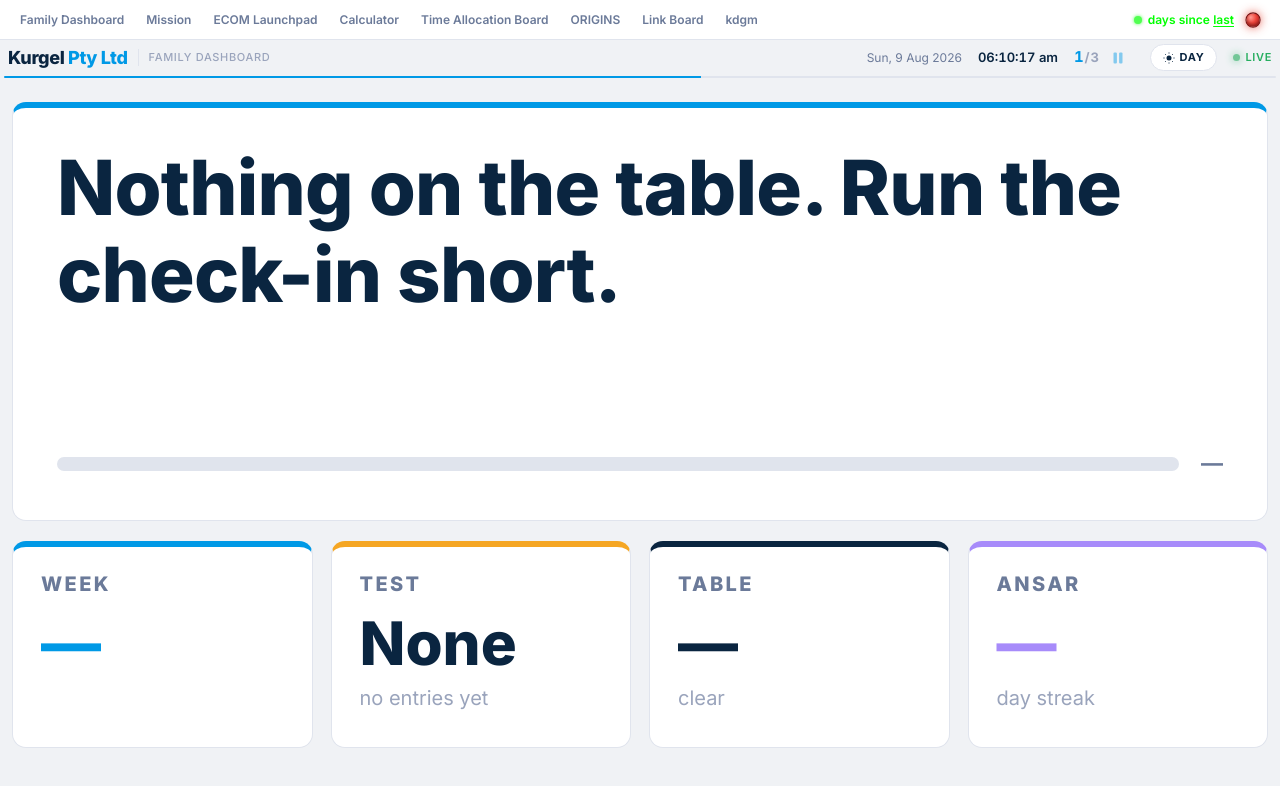
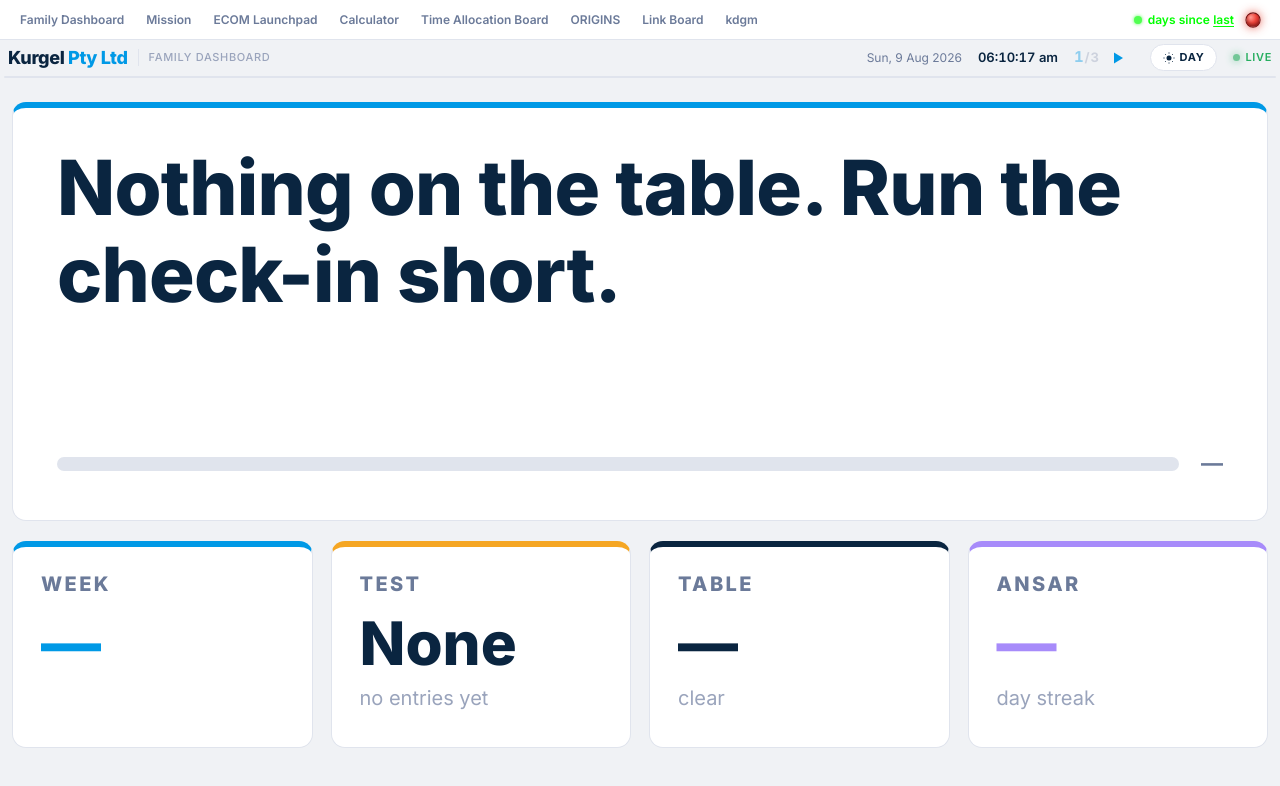
Before and after one commit to kurgelecom-oss/family-dashboard, a Next.js app: page / in a window 1280 px wide. Shown: the top 786 px of the page. Built offline with nearby package versions, Linux system fonts and the light colour scheme; no server answers; the database is empty.

Commit message:
restructure: start paused, play to rotate
Co-Authored-By: Claude Fable 5 <noreply@anthropic.com>
Claude-Session: https://claude.ai/code/session_01VcKBJg5mSVxaEqRYn4MMfo

```diff
--- a/app/components/face/FaceRotator.tsx
+++ b/app/components/face/FaceRotator.tsx
@@ -13,7 +13,9 @@ import FaceFrameLanes from "./FaceFrameLanes";
    · Loop is 50 s — 10 + 15 + 25. DWELL_MS is the ONE constant array; nothing
      else hardcodes a dwell.
    · Hard cut between frames — conditional render, no transition.
-   · ?view=1|2|3 freezes that frame and stops the timer. No param = rotate.
+   · ?view=1|2|3 freezes that frame and stops the timer. No param = mounts
+     PAUSED on frame 1 (owner directive 2026-08-26); rotation starts only
+     when the header play pill is pressed.
    · visibilitychange hidden → pause; visible → resume at frame 1.
    · Touch on a hero/lane/chip (any anchor) navigates. Any other touch pauses
      rotation for 60 s, then resumes at frame 1.
@@ -38,10 +40,14 @@ export default function FaceRotator() {
   /* Owner pause (2026-08-26): indefinite, toggled by the header pause pill.
      Distinct from the 60 s touch-pause (`suspended`) — the timer stays fully
      stopped until the pill is tapped again, and resume restarts at frame 1,
-     the same landing the spec's other resumes use. */
-  const [paused, setPaused] = useState(false);
+     the same landing the spec's other resumes use.
+     Owner directive (Prompt 8, 2026-08-26): the face MOUNTS paused on frame 1
+     — rotation only ever starts from a pill press. Nothing is persisted;
+     every fresh load starts paused. (Deliberate deviation from RESTRUCTURE-
+     SPEC §7 "`/` rotates" — recorded in RESTRUCTURE-LEDGER.) */
+  const [paused, setPaused] = useState(true);
   const frozenRef = useRef<number | null>(null);
-  const pausedRef = useRef(false);
+  const pausedRef = useRef(true);
   const touchTimerRef = useRef<ReturnType<typeof setTimeout> | null>(null);
 
   /* ?view=1|2|3 — freeze that frame, stop the timer. Read once on mount from
@@ -139,7 +145,7 @@ export default function FaceRotator() {
                 type="button"
                 className={"face-pause" + (paused ? " face-pause--on" : "")}
                 aria-pressed={paused}
-                aria-label={paused ? "Resume rotation" : "Pause rotation"}
+                aria-label={paused ? "Start rotation" : "Pause rotation"}
                 onClick={togglePause}
               >
                 {paused ? (
```
Also changed, not shown: 1 other file (tests, documents, lock files or other folders).
